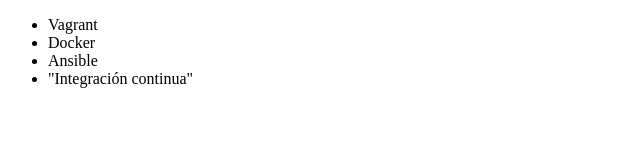
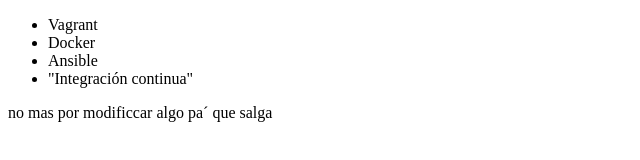
Before and after one commit to AxelM12/alura-git, a plain HTML site: page index.html in a window 1280 px wide. Shown: the whole page, without its empty margins (0-640 px from the left). Drawn offline with Linux system fonts and the light colour scheme.

Commit message:
Añadir parrafo como ejercicio

```diff
--- a/index.html
+++ b/index.html
@@ -11,5 +11,8 @@
          <li> Ansible </li>
          <li> "Integración continua" </li>
      </ul>
+     <p>no mas por modificcar algo pa´ que salga
+
+     </p>
 </body>
 </html>
```
